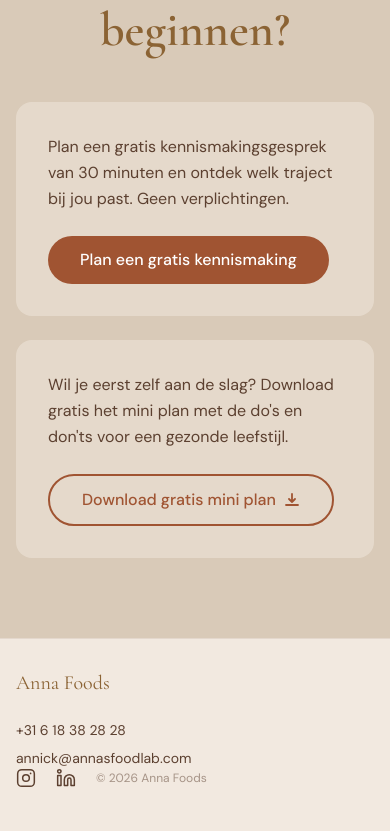
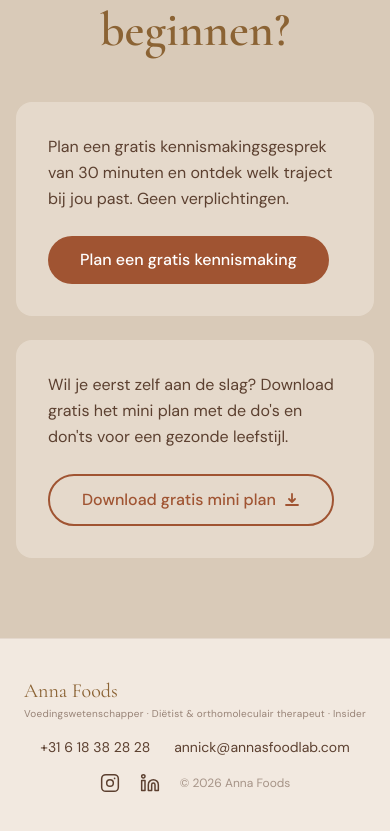
Before and after one commit to annafoods/annafoods, a Next.js app: page / in a window 390 px wide. Shown: the part 4839-5670 px from the top of the page. Built offline with nearby package versions, Linux system fonts and the light colour scheme.

Commit message:
Footer hersteld naar originele opmaak

```diff
--- a/components/Footer.tsx
+++ b/components/Footer.tsx
@@ -45,27 +45,23 @@
 
       {/* ── Footer — zelfde kleur als header ── */}
       <footer className="bg-beige border-t border-beige-dark">
-        <div className="max-w-7xl mx-auto px-4 sm:px-6 lg:px-8 py-8">
-          <div className="flex flex-col sm:flex-row justify-between items-start sm:items-center gap-6">
-            {/* Logo */}
+        <div className="max-w-7xl mx-auto px-4 sm:px-6 lg:px-8 py-10 flex flex-col sm:flex-row justify-between items-center gap-4">
           <div>
             <Link href="/" className="font-heading text-xl text-brown-gold block leading-tight">
               Anna Foods
             </Link>
-              <p className="hidden sm:block font-body text-[10px] text-text-medium/60 mt-0.5 tracking-wide">
-                Voedingswetenschapper · Diëtist &amp; orthomoleculair therapeut · Insider
+            <p className="font-body text-[10px] text-text-medium/60 mt-0.5 tracking-wide">
+              Voedingswetenschapper&nbsp;·&nbsp;Diëtist &amp; orthomoleculair therapeut&nbsp;·&nbsp;Insider
             </p>
           </div>
 
-            {/* Contact */}
-            <div className="flex flex-col sm:flex-row gap-2 sm:gap-6 font-body text-sm text-text-medium">
+          <div className="flex items-center gap-6 font-body text-sm text-text-medium">
             <a href="tel:+31618382828" className="hover:text-blue-accent transition-colors">
               +31 6 18 38 28 28
             </a>
             <a href="mailto:annick@annasfoodlab.com" className="hover:text-blue-accent transition-colors">
               annick@annasfoodlab.com
             </a>
-            </div>
           </div>
 
           <div className="flex items-center gap-5">
@@ -87,6 +83,7 @@
           </div>
         </div>
       </footer>
+
     </>
   )
 }
```
Lines whose indentation alone changed are shown as unchanged.
